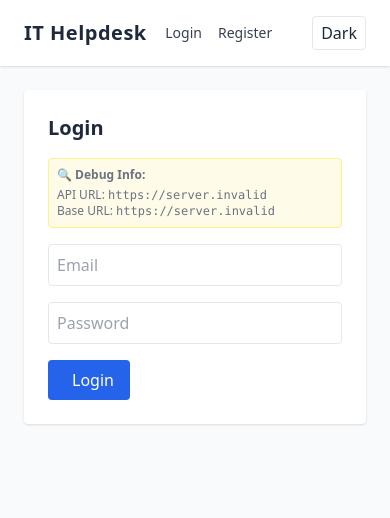
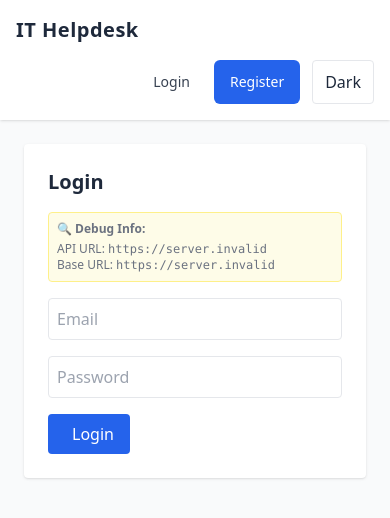
Before and after one commit to yetty8/IT-Help-Desk, a React (Vite) app in the folder frontend/: page /login in a window 390 px wide. Shown: the top 518 px of the page. Built offline with nearby package versions, Linux system fonts and the light colour scheme; no server answers.

Commit message:
Fix mobile login/register links - improve touch targets and mobile responsiveness

```diff
--- a/frontend/src/components/DarkModeToggle.tsx
+++ b/frontend/src/components/DarkModeToggle.tsx
@@ -13,10 +13,11 @@ export default function DarkModeToggle() {
   return (
     <button
       onClick={() => setDark(!dark)}
-      className="px-2 py-1 border dark:border-slate-600 dark:bg-slate-800 dark:text-slate-100 rounded"
+      className="px-3 py-2 border dark:border-slate-600 dark:bg-slate-800 dark:text-slate-100 rounded touch-manipulation active:bg-gray-100 dark:active:bg-slate-700 transition-colors"
       aria-pressed={dark}
       aria-label="Toggle dark mode"
       title={dark ? "Switch to light mode" : "Switch to dark mode"}
+      style={{ minHeight: '44px', minWidth: '44px', display: 'flex', alignItems: 'center', justifyContent: 'center' }}
     >
       {dark ? "Light" : "Dark"}
     </button>
--- a/frontend/src/components/Navbar.tsx
+++ b/frontend/src/components/Navbar.tsx
@@ -14,45 +14,49 @@ export default function Navbar() {
   }
 
   return (
-    <nav className="w-full bg-white dark:bg-slate-900 shadow px-6 py-4 flex justify-between items-center">
+    <nav className="w-full bg-white dark:bg-slate-900 shadow px-4 sm:px-6 py-4 flex flex-col sm:flex-row justify-between items-start sm:items-center gap-4">
       {/* Left: Logo */}
       <Link
         to="/"
-        className="text-xl font-bold dark:text-white tracking-wide"
+        className="text-xl font-bold dark:text-white tracking-wide block"
       >
         IT Helpdesk
       </Link>
 
       {/* Right: Menu */}
-      <div className="flex items-center gap-6">
+      <div className="flex flex-wrap items-center gap-3 sm:gap-6 w-full sm:w-auto justify-end">
 
         {/* Authenticated Navigation */}
         {user && (
-          <div className="flex items-center gap-4">
+          <div className="flex flex-wrap items-center gap-2 sm:gap-4">
             <Link
               to="/"
-              className="text-sm font-medium text-gray-700 dark:text-gray-200 hover:text-blue-600 dark:hover:text-blue-400"
+              className="text-sm sm:text-base font-medium text-gray-700 dark:text-gray-200 hover:text-blue-600 dark:hover:text-blue-400 px-3 py-2 rounded-md hover:bg-gray-100 dark:hover:bg-slate-800 transition-colors touch-manipulation"
+              style={{ minHeight: '44px', minWidth: '44px', display: 'flex', alignItems: 'center', justifyContent: 'center' }}
             >
               Tickets
             </Link>
 
             <Link
               to="/create"
-              className="text-sm font-medium text-gray-700 dark:text-gray-200 hover:text-blue-600 dark:hover:text-blue-400"
+              className="text-sm sm:text-base font-medium text-gray-700 dark:text-gray-200 hover:text-blue-600 dark:hover:text-blue-400 px-3 py-2 rounded-md hover:bg-gray-100 dark:hover:bg-slate-800 transition-colors touch-manipulation"
+              style={{ minHeight: '44px', minWidth: '44px', display: 'flex', alignItems: 'center', justifyContent: 'center' }}
             >
               Create Ticket
             </Link>
 
             <Link
               to="/profile"
-              className="text-sm font-medium text-gray-700 dark:text-gray-200 hover:text-blue-600 dark:hover:text-blue-400"
+              className="text-sm sm:text-base font-medium text-gray-700 dark:text-gray-200 hover:text-blue-600 dark:hover:text-blue-400 px-3 py-2 rounded-md hover:bg-gray-100 dark:hover:bg-slate-800 transition-colors touch-manipulation"
+              style={{ minHeight: '44px', minWidth: '44px', display: 'flex', alignItems: 'center', justifyContent: 'center' }}
             >
               Profile
             </Link>
 
             <button
               onClick={handleLogout}
-              className="text-sm text-red-500 dark:text-red-400 font-medium hover:underline"
+              className="text-sm sm:text-base text-red-500 dark:text-red-400 font-medium hover:underline px-3 py-2 rounded-md hover:bg-red-50 dark:hover:bg-red-900/20 transition-colors touch-manipulation"
+              style={{ minHeight: '44px', minWidth: '44px', display: 'flex', alignItems: 'center', justifyContent: 'center' }}
             >
               Logout
             </button>
@@ -61,16 +65,18 @@ export default function Navbar() {
 
         {/* Non-logged-in */}
         {!user && (
-          <div className="flex items-center gap-4">
+          <div className="flex items-center gap-2 sm:gap-4">
             <Link
               to="/login"
-              className="text-sm font-medium text-gray-700 dark:text-gray-200 hover:underline"
+              className="text-sm sm:text-base font-medium text-gray-700 dark:text-gray-200 hover:text-blue-600 dark:hover:text-blue-400 px-4 py-2 rounded-md hover:bg-gray-100 dark:hover:bg-slate-800 transition-colors touch-manipulation active:bg-gray-200 dark:active:bg-slate-700"
+              style={{ minHeight: '44px', minWidth: '44px', display: 'flex', alignItems: 'center', justifyContent: 'center' }}
             >
               Login
             </Link>
             <Link
               to="/register"
-              className="text-sm font-medium text-gray-700 dark:text-gray-200 hover:underline"
+              className="text-sm sm:text-base font-medium text-white bg-blue-600 hover:bg-blue-700 dark:bg-blue-500 dark:hover:bg-blue-600 px-4 py-2 rounded-md transition-colors touch-manipulation active:bg-blue-800 dark:active:bg-blue-700"
+              style={{ minHeight: '44px', minWidth: '44px', display: 'flex', alignItems: 'center', justifyContent: 'center' }}
             >
               Register
             </Link>
@@ -78,7 +84,7 @@ export default function Navbar() {
         )}
 
         {/* Dark Mode Toggle */}
-        <div className="ml-4">
+        <div className="ml-0 sm:ml-4">
           <DarkModeToggle />
         </div>
       </div>
--- a/frontend/src/index.css
+++ b/frontend/src/index.css
@@ -20,4 +20,23 @@
   }
 }
 
+/* Mobile touch improvements */
+@layer utilities {
+  .touch-manipulation {
+    touch-action: manipulation;
+    -webkit-tap-highlight-color: transparent;
+  }
+
+  /* Ensure all links and buttons are easily tappable on mobile */
+  a, button {
+    -webkit-tap-highlight-color: rgba(0, 0, 0, 0.1);
+  }
+
+  /* Prevent text selection on tap for better mobile UX */
+  a, button {
+    -webkit-user-select: none;
+    user-select: none;
+  }
+}
+
 /* keep any other custom rules below */
```
